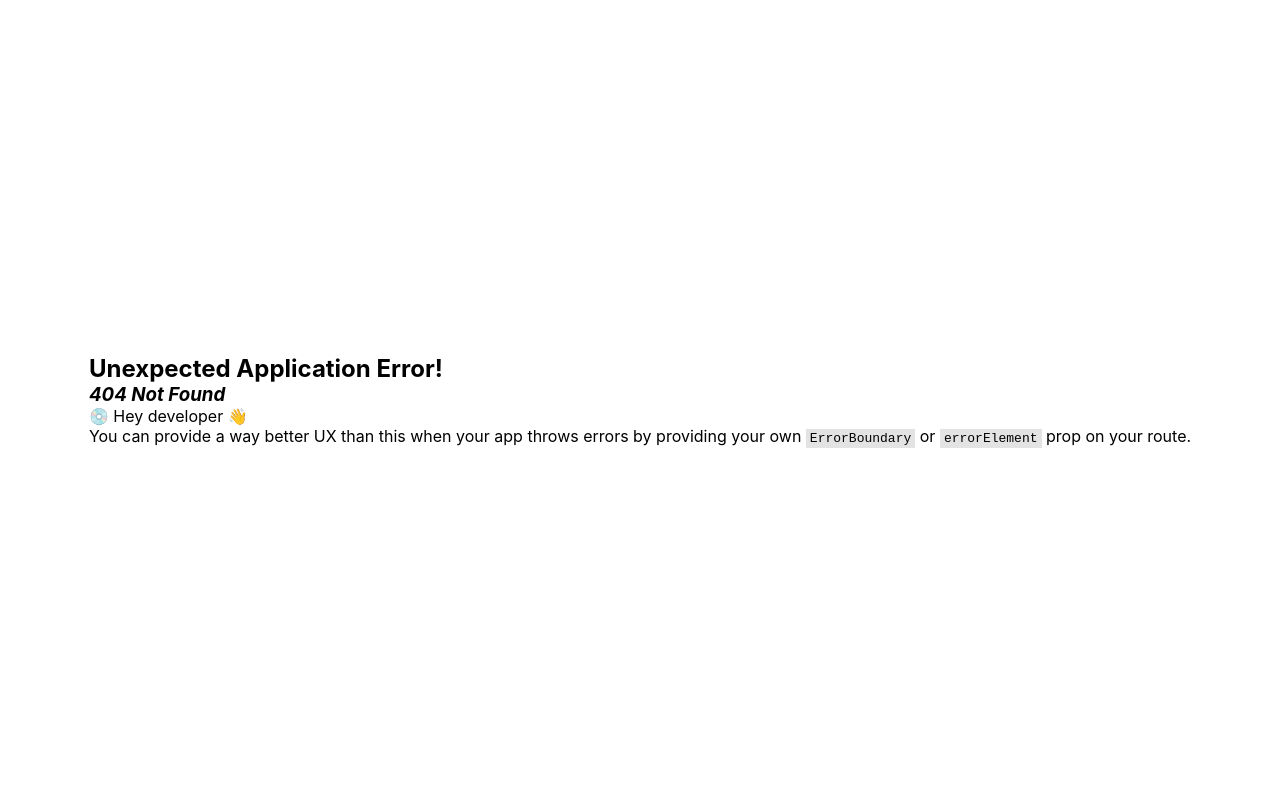
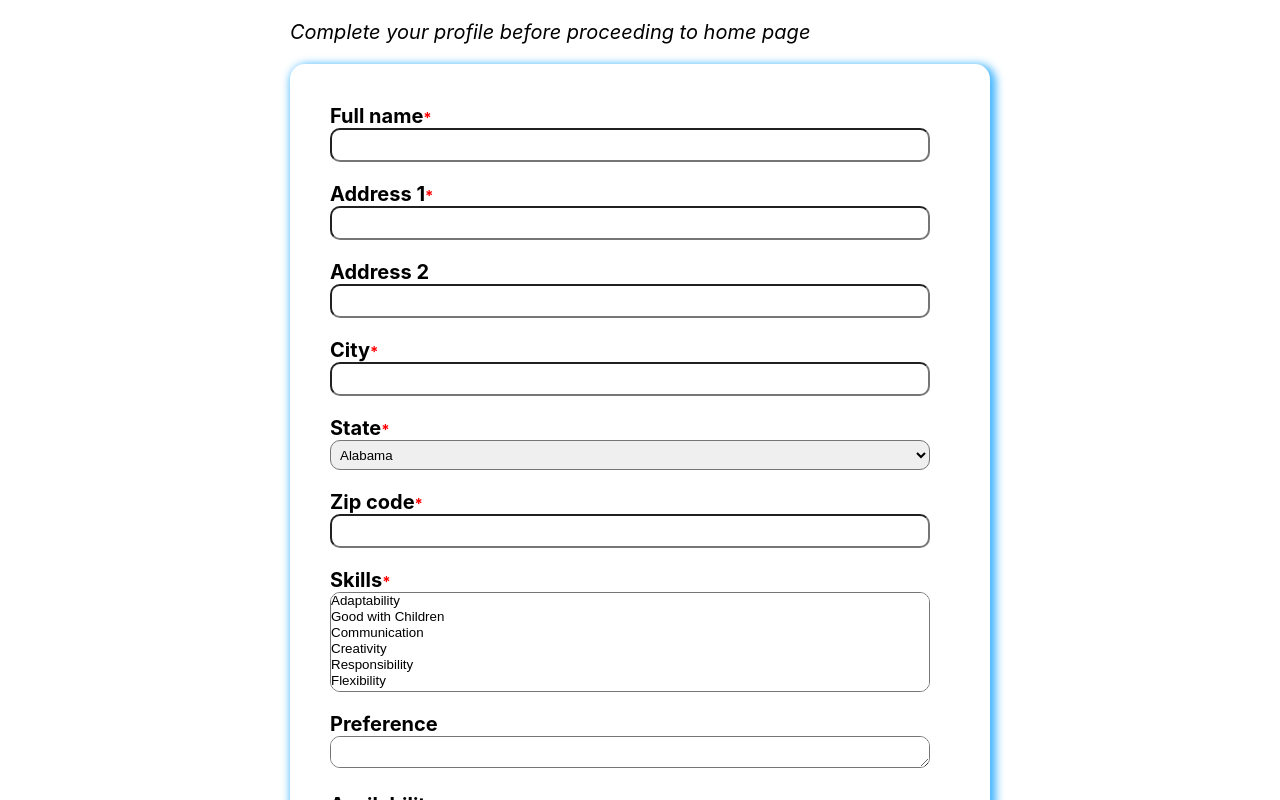
Before and after one commit to Ryan-Gunawan/COSC-4353, a React (Vite) app in the folder frontend/: page /userprofile in a window 1280 px wide. Before the commit this address had no page. Shown: the top 800 px of the page. Built offline with nearby package versions, Linux system fonts and the light colour scheme.

Commit message:
Update UserProfile page

```diff
--- a/frontend/src/main.jsx
+++ b/frontend/src/main.jsx
@@ -9,6 +9,7 @@ import LoginRegisterPage from './routes/LoginRegisterPage.jsx';
 import HomePage from './routes/HomePage.jsx';
 import EventPage from './routes/EventPage.jsx';
 import NewEvent from './routes/NewEvent.jsx';
+import UserProfile from './routes/UserProfile.jsx';
 
 const router = createBrowserRouter([
   {
@@ -27,6 +28,10 @@ const router = createBrowserRouter([
   {
     path: "newevent",
     element: <NewEvent />,
+  },
+  {
+    path: "userprofile",
+    element: <UserProfile />,
   }
 ]);
 
--- /dev/null
+++ b/frontend/src/routes/UserProfile.jsx
@@ -0,0 +1,127 @@
+import "../userprofile.css";
+
+function UserProfile(){
+
+    return(
+        <>
+        <br/><label className="instruction">Complete your profile before proceeding to home page</label><br/><br/>
+        <div className="centered-square">
+            <form>
+                <div className="pad-10">
+                    <label>Full name</label>
+                    <label className="required">*</label>
+                    <input className="inputbox" type="text" name="fullname" maxLength="50" required></input>
+                </div>
+                <div className="pad-10">
+                    <label>Address 1</label>
+                    <label className="required">*</label>
+                    <input className="inputbox" type="text" name="address1" maxLength="100" required></input>
+                </div>
+                <div className="pad-10">
+                    <label>Address 2 </label>
+                    <input className="inputbox" type="text" name="address1" maxLength="100"></input>
+                </div>
+                <div className="pad-10">
+                    <label>City</label>
+                    <label className="required">*</label>
+                    <input className="inputbox" type="text" name="city" maxLength="100" required></input>
+                </div>
+                <div className="pad-10">
+                    <label>State</label>
+                    <label className="required">*</label>
+                    <select className= "state-box" name="state" required>
+                        <option value="AL">Alabama</option>
+                        <option value="AK">Alaska</option>
+                        <option value="AZ">Arizona</option>
+                        <option value="AR">Arkansas</option>
+                        <option value="CA">California</option>
+                        <option value="CO">Colorado</option>
+                        <option value="CT">Connecticut</option>
+                        <option value="DE">Delaware</option>
+                        <option value="FL">Florida</option>
+                        <option value="GA">Georgia</option>
+                        <option value="HI">Hawaii</option>
+                        <option value="ID">Idaho</option>
+                        <option value="IL">Illinois</option>
+                        <option value="IN">Indiana</option>
+                        <option value="IA">Iowa</option>
+                        <option value="KS">Kansas</option>
+                        <option value="KY">Kentucky</option>
+                        <option value="LA">Louisiana</option>
+                        <option value="ME">Maine</option>
+                        <option value="MD">Maryland</option>
+                        <option value="MA">Massachusetts</option>
+                        <option value="MI">Michigan</option>
+                        <option value="MN">Minnesota</option>
+                        <option value="MS">Mississippi</option>
+                        <option value="MO">Missouri</option>
+                        <option value="MT">Montana</option>
+                        <option value="NE">Nebraska</option>
+                        <option value="NV">Nevada</option>
+                        <option value="NH">New Hampshire</option>
+                        <option value="NJ">New Jersey</option>
+                        <option value="NM">New Mexico</option>
+                        <option value="NY">New York</option>
+                        <option value="NC">North Carolina</option>
+                        <option value="ND">North Dakota</option>
+                        <option value="OH">Ohio</option>
+                        <option value="OK">Oklahoma</option>
+                        <option value="OR">Oregon</option>
+                        <option value="PA">Pennsylvania</option>
+                        <option value="RI">Rhode Island</option>
+                        <option value="SC">South Carolina</option>
+                        <option value="SD">South Dakota</option>
+                        <option value="TN">Tennessee</option>
+                        <option value="TX">Texas</option>
+                        <option value="UT">Utah</option>
+                        <option value="VT">Vermont</option>
+                        <option value="VA">Virginia</option>
+                        <option value="WA">Washington</option>
+                        <option value="WV">West Virginia</option>
+                        <option value="WI">Wisconsin</option>
+                        <option value="WY">Wyoming</option>
+                    </select>
+                </div>
+                <div className="pad-10">
+                    <label>Zip code</label>
+                    <label className="required">*</label>
+                    <input className="inputbox" type="text" name="zipcode" maxLength="9" minLength="5" required></input>
+                </div>
+                <div className="pad-10">
+                    <label>Skills</label>
+                    <label className="required">*</label>
+                    <select className="selectbox" name="skills" size="2" multiple required>
+                        <option value="adaptability">Adaptability</option>
+                        <option value="children">Good with Children</option>
+                        <option value="communication">Communication</option>
+                        <option value="creativity">Creativity</option>
+                        <option value="responsibility">Responsibility</option>
+                        <option value="flexibility">Flexibility</option>
+                        <option value="leadership">Leadership</option>
+                        <option value="organized">Organized</option>
+                        <option value="patience">Patience</option>
+                        <option value="problem">Problem Solver</option>
+                        <option value="teamwork">Teamwork</option>
+                        <option value="time">Time Management</option>
+                    </select>
+                </div>
+                <div className="pad-10">
+                    <label>Preference</label>
+                    <textarea className="inputbox" name="preferences"></textarea>
+                </div>
+                <div className="pad-10">
+                    <label>Availability</label>
+                    <label className="required">*</label>
+                    <input className="inputbox" type="date" multiple required></input>
+                </div>
+                <div className="pad-10">
+                    <button type="Submit">Submit</button>
+                </div>
+            </form>
+        </div>
+        <br/>
+    </>
+    )
+}
+
+export default UserProfile
--- /dev/null
+++ b/frontend/src/userprofile.css
@@ -0,0 +1,52 @@
+.centered-square{
+    display: flex;
+    width: 700px;
+    border-radius: 15px;
+    box-shadow: 3px 3px 8px 3px #45b6fe;
+    background-color: white;
+    padding: 30px;
+    font-weight: bold;
+    font-size: 20px;
+}
+
+/* .info-form{
+    display: flex;
+    flex-direction: column;
+    font-size: 20px;
+} */
+
+.required{
+    color: red;
+    font-size: 15px;
+}
+
+.instruction{
+    font-style: italic;
+    font-size: 20px;
+
+}
+
+.pad-10{
+    padding: 10px;
+}
+
+.inputbox{
+    border-radius: 10px;
+    padding: 15px;
+    width: 600px;
+    height: 30px;
+}
+
+.state-box{
+    border-radius: 10px;
+    padding: 5px;
+    width: 600px;
+    height: 30px;
+}
+
+.selectbox{
+    border-radius: 10px;
+    width: 600px;
+    height: 100px;
+    border-style: solid;
+}
```
